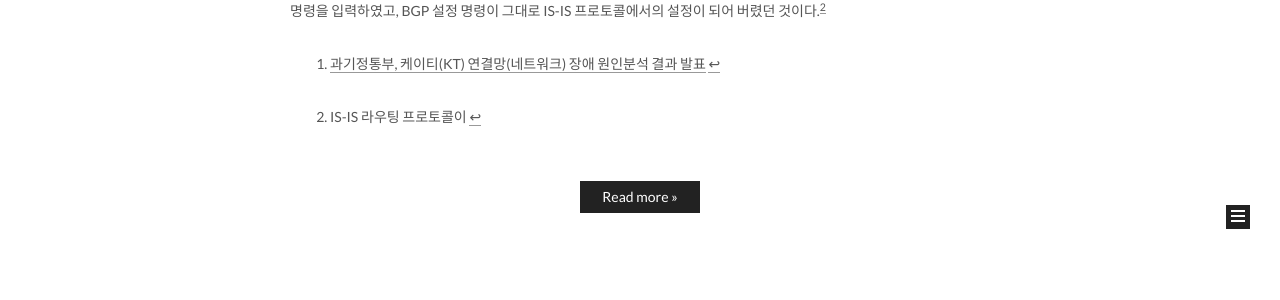
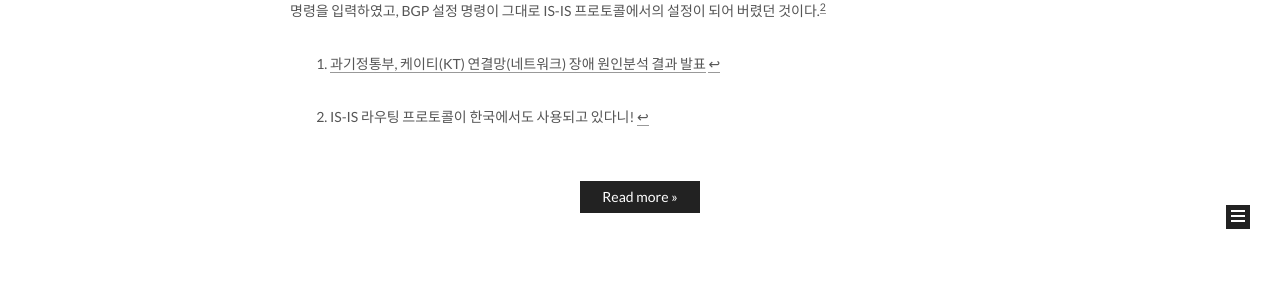
Before and after one commit to saba4good/networkengineering, a Jekyll site: the page built from index.html, in a window 1280 px wide. Shown: the part 626-926 px from the top of the page. Built offline with Jekyll 4.4.1, drawn with Linux system fonts in a browser that asks for light colours; the list of posts is cut into pages by our own code.

Commit message:
Update 2021-10-30-kt_outage_2.md
일부 텍스트 누락으로 재추가

```diff
--- a/_posts/2021-10-30-kt_outage_2.md
+++ b/_posts/2021-10-30-kt_outage_2.md
@@ -23,4 +23,4 @@ KT 장애에 대해 테스트베드 부재의 얘기가 있는데, 신규 장비
 
 [^2]: [Facebook October 4 Outage Details](https://engineering.fb.com/2021/10/05/networking-traffic/outage-details/){:target="_blank"}{:rel="noopener noreferrer"}
 
-[^n1]: IS-IS 라우팅 프로토콜이
+[^n1]: IS-IS 라우팅 프로토콜이 한국에서도 사용되고 있다니!
```
